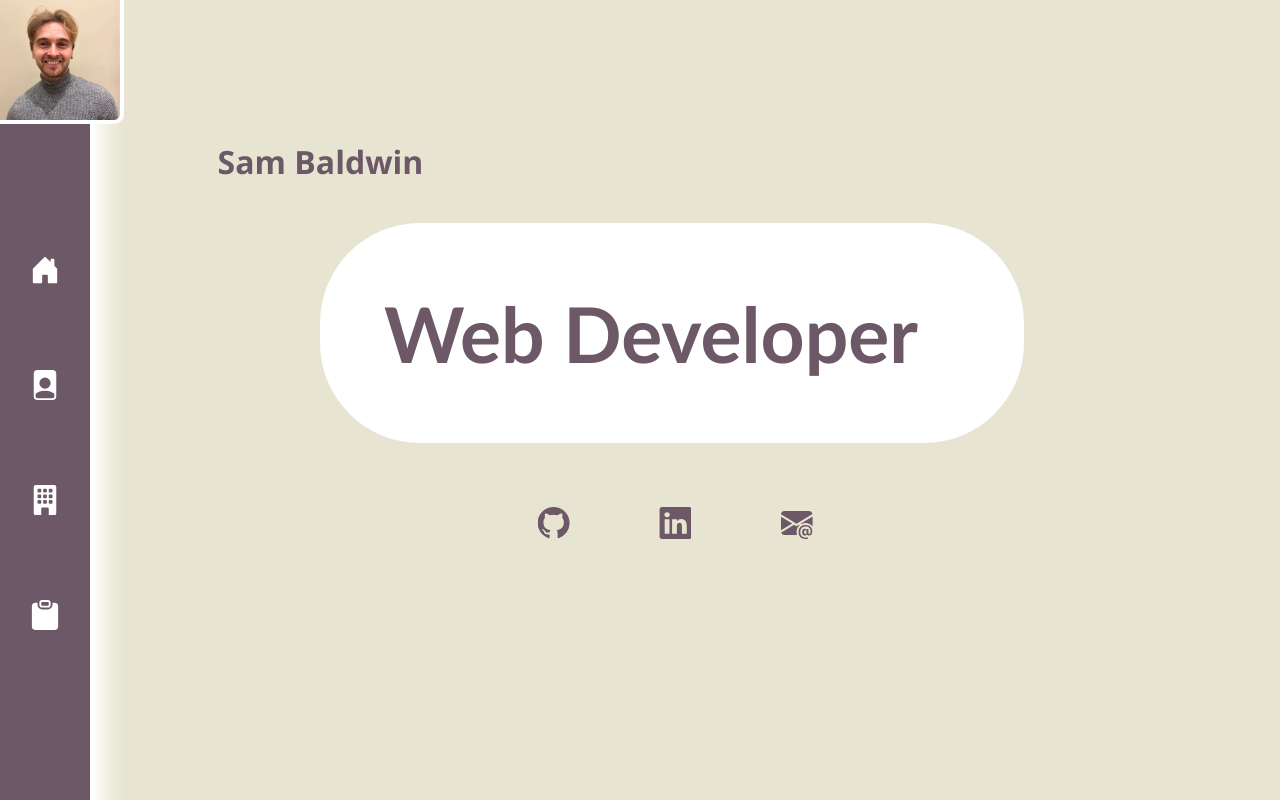
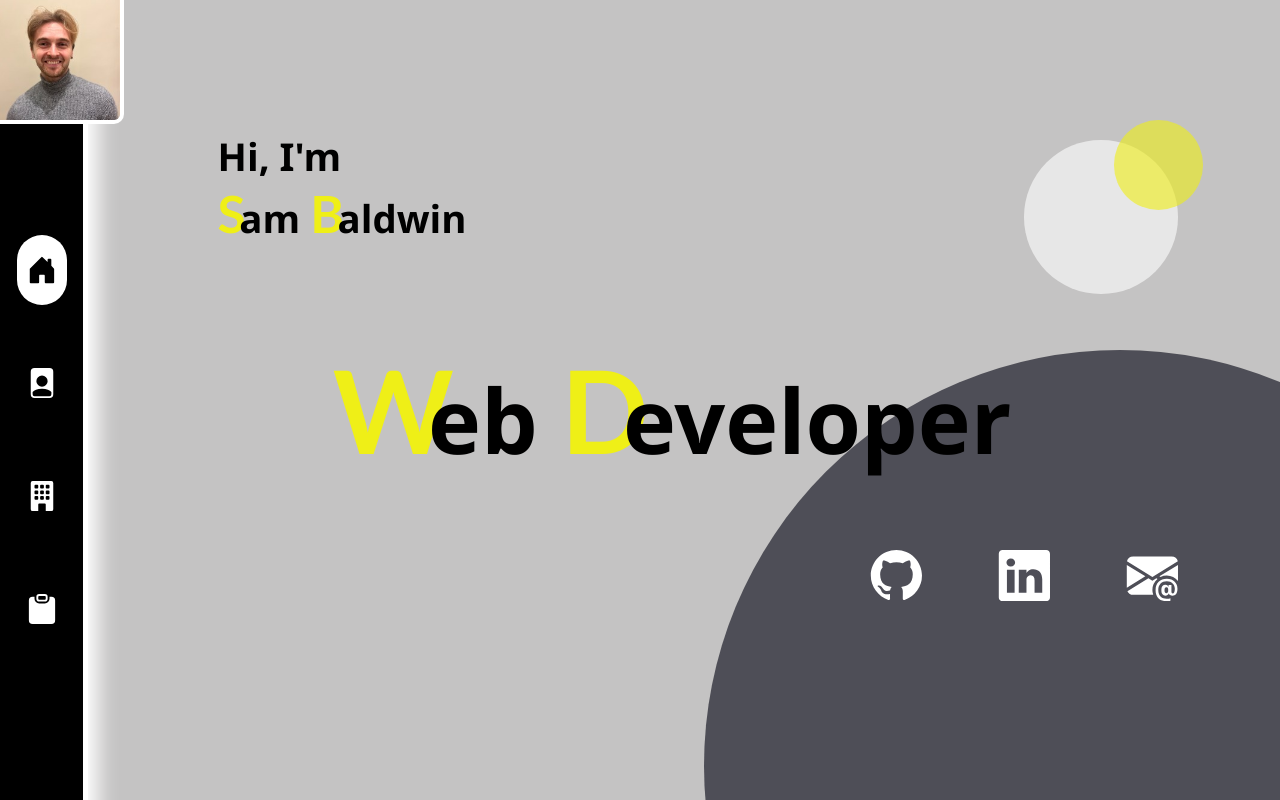
Before and after one commit to SamBaldwin4566/portfolio, a React (Create React App) app: page / in a window 1280 px wide. Built offline with nearby package versions, Linux system fonts and the light colour scheme.

Commit message:
changed all colour scheme and landing page

```diff
--- a/src/App.css
+++ b/src/App.css
@@ -1,14 +1,22 @@
+/* color: rgb(109, 88, 103); purple*/
+/* rgb(231, 229, 209) off white*/
+
+
 body {
-  background-color:rgb(231, 229, 209);
+  background-color:rgb(196, 195, 195);
+  height:100%;
+  font-family:'Trebuchet MS', 'Lucida Sans Unicode', 'Lucida Grande', 'Lucida Sans', Arial, sans-serif;
+  /* background:linear-gradient(110deg, rgb(231, 229, 209) 30%,white 20%); */
   text-align: center;
-  font-family:'Segoe UI', Tahoma, Geneva, Verdana, sans-serif
+  /* font-family:'Segoe UI', Tahoma, Geneva, Verdana, sans-serif */
 
 }
 
 #navBar {
   /* background-color:rgb(16, 152, 80); */
-  background-color: rgb(109, 88, 103);
-  width: 7%;
+  background-color: black;
+  width: 6.5%;
+  /* width: 8vw; */
   min-width:37px;
   height: 100%;
   position: fixed;
@@ -23,11 +31,25 @@ body {
   padding-top: 5vh;
   padding-bottom: 5vh;
 
+
 }
 .icon {
   font-size: 30px;
 
   color: white
+}
+.active .icon {
+  color: black;
+  background-color: white;
+  padding-top: 20px;
+  padding-bottom:20px;
+  /* border-right: rgb(109, 88, 103) solid 1px; */
+  /* box-shadow: 0px 0px 30px rgb(231, 229, 209); */
+  border-radius: 1000px;
+  margin-top: -20px;
+  margin-bottom: -20px;
+  width: 60%;
+  min-width:37px;
 }
 
 #profPic {
@@ -38,10 +60,48 @@ body {
   top:0;
   left:0;
   width: 120px;
+  /* width:8vw; */
   z-index:100;
   border-right: 4px white solid;
   border-bottom: 4px white solid;
+}
+.circle1 {
+  height: max(65vw, 420px);
+  width: max(65vw, 420px);
+  /* height:1000px;
+  width:1000px; */
+  background-color: rgba(1, 1, 16, 0.6);
+  border-radius: 50%;
+  position:fixed;
 
+  top: 350px;
+  left: 55vw;
+  z-index:-100;
+
+}
+.circle2 {
+  height: 12vw;
+  width: 12vw;
+  background-color: rgba(255, 255, 255, 0.6);
+  border-radius: 50%;
+  position:fixed;
+  top: 140px;
+  left:80vw;
+  z-index:-90;
+}
+.circle3 {
+  height: 7vw;
+  width: 7vw;
+  background-color: rgba(239, 239, 23, 0.6);
+  border-radius: 50%;
+  position:fixed;
+  top: 120px;
+  left:87vw;
+  z-index:-50;
+}
+
+img {
+  filter:grayscale(0%)
 }
 
 .pageHeading {
@@ -50,7 +110,7 @@ body {
   height: 3%;
   margin-left: 123px;
   /* background-color: rgb(16, 152, 80); */
-  background-color: rgb(109, 88, 103);
+  background-color: black;
   padding-top:30px;
   padding-bottom: 30px;
   z-index:1;
@@ -71,39 +131,90 @@ body {
 /* Landing page styles */
 #landing {
   text-align: left;
-  color: rgb(109, 88, 103);
+  color: black;
 
 }
-#name {
-  margin-top: 140px;
+.name {
+  margin-top: 130px;
   margin-left: 17vw;
-  font-size: 2.5vw;
+  font-size: max(3vw, 20px);
+  font-family:'Segoe UI', Tahoma, Geneva, Verdana, sans-serif;
+  text-align: left;
+
+
+
 }
 
 #role {
-  margin-left:25%;
-  margin-top:40px;
-  font-size:6vw;
+  margin-left:22vw;
+  margin-top:70px;
+  font-size: max(7vw, 25px);
+  font-family:'Segoe UI', Tahoma, Geneva, Verdana, sans-serif;
+  /* background-color:rgb(162, 163, 159); */
+  width: 55vw;
+  min-width: 150px;
+  padding: 3vw;
+  border-radius: 40px;
+  text-align:center;
+  position:absolute;
+  top:29%;
+
+
+}
+span {
+  color:rgb(239, 239, 23);
   font-family:'Trebuchet MS', 'Lucida Sans Unicode', 'Lucida Grande', 'Lucida Sans', Arial, sans-serif;
-  background-color:white;
-  width: 45vw;
+  margin-right: -1vw;
 
-  padding: 5vw;
-  border-radius: 100px;
+}
+.name span {
+  font-size: max(4vw, 35px);
+  margin-right: -0.5vw;
+}
+#role span {
+  font-size: max(9vw, 50px);
+  margin-right: -2vw;
+}
+.triangle1 {
+  width: 0;
+  height:0;
+  border-left: 30vw solid transparent;
+  border-right: 30vw solid transparent;
+  border-bottom:400px solid black;
+  position: absolute;
+  bottom:0;
+  left: 23%;
+  z-index: -10;
+}
+.triangle2 {
+  width: 0;
+  height:0;
+  border-left: 30vw solid transparent;
+  border-right: 30vw solid transparent;
+  border-top:400px solid white;
+  position: absolute;
+  top:0;
+  left: 23%;
+  z-index: -11;
 }
 
 #contactIcons {
-  margin-left: 35%;
-  color:rgb(109, 88, 103)
+  margin-left: 62%;
+  position:absolute;
+  top: 550px;
+  /* color:rgb(109, 88, 103); */
+  color:white;
+
 
 }
 .contact {
-  font-size: 2.5vw;
-  padding-left: 7vw;
+  font-size: 4vw;
+  padding-left: 6vw;
+  color:white
 }
 
 a {
-  color:rgb(109, 88, 103)
+  color:black
 }
 
 
@@ -117,6 +228,14 @@ a {
   margin-left: 13%;
 
   z-index:1;
+}
+#aboutMe .heading {
+  font-size: max(2.7vw, 20px);
+  font-family: Cambria, Cochin, Georgia, Times, 'Times New Roman', serif;
+  text-decoration: underline;
+}
+#aboutMe p {
+  text-align:left;
 }
 
 .skills {
@@ -132,7 +251,7 @@ a {
 }
 
 #aboutMeInfo {
-  margin-top: 200px;
+  margin-top: 80px;
 
 
 
@@ -194,6 +313,7 @@ tr {
 }
 .imgRotateRight:hover {
   transform: scale(1.5);
+
 }
 .imgRotateLeft:hover {
   transform: scale(1.5);
@@ -246,19 +366,20 @@ tr {
   position: relative;
   margin-left: 13vw;;
   margin-top:10vw;
-  border: red solid 3px;
+
 }
+
+/* Mobile page display */
 .expMob {
   text-align:left;
   width: 300px;
   margin-left:auto;
   margin-right:auto;
-  size:small;
-  margin-left: 15vw;
+  margin-left: 13vw;
 }
 
 /* Divider between the columns  */
-/* #expGrid::after {
+.expWeb::after {
   content:'';
   grid-column: 2;
   position: absolute;
@@ -266,7 +387,10 @@ tr {
   bottom: 0;
   width: 15px;
   background-color: black;
-} */
+  margin-left: 30px;
+}
+
+
 
 
 .expLeft {
@@ -276,22 +400,14 @@ tr {
   border-radius: 10px;
   margin-right: auto;
   margin-left: auto;
-  margin-top: 110px;
-  margin-bottom:110px;
+  margin-top: 20px;
+  margin-bottom:20px;
   text-align:center;
   width: 30vw;
   min-width: 220px;
   height:170px;
   border:white solid 2px;
 }
-
-.expLeft:hover {
-  background-color: rgb(210, 207, 207);
-  border:white solid 2px;
-  box-shadow: 0px 0px 10px 10px white;
-}
-
-
 .expRight {
   grid-column: 3;
   padding: 20px;
@@ -299,13 +415,20 @@ tr {
   border-radius: 10px;
   margin-right: auto;
   margin-left: auto;
-  margin-top:110px;
-  margin-bottom: 110px;
+  margin-top:20px;
+  margin-bottom: 20px;
   text-align:center;
   width: 30vw;
   min-width: 220px;
   height: 170px;
   border:white solid 2px;
+}
+
+
+.expLeft:hover {
+  background-color: rgb(210, 207, 207);
+  border:white solid 2px;
+  box-shadow: 0px 0px 10px 10px white;
 }
 .expRight:hover {
   background-color: rgb(210, 207, 207);
@@ -313,17 +436,39 @@ tr {
   box-shadow: 0px 0px 10px 10px white;
 }
 
+
+/* .expMob .expLeft:hover {
+  display:none
+}
+
+.expMob .expRight:hover {
+  display:none
+} */
+
+
+
 .infoLeft {
-
   grid-column: 1;
-  background-color: rgb(210, 207, 207);
+  background-color: white;
+  /* color:white; */
   width:25vw;
   min-width:250px;
-  height: 400px;
+  height: auto;
   margin-right: auto;
   margin-left: auto;
 
   padding: 10px;
+  border-radius:30px;
+}
+.infoRight {
+  grid-column: 3;
+  background-color: white;
+  width:25vw;;
+  min-width: 250px;
+  height: auto;
+  margin-right: auto;
+  margin-left: auto;
+  padding:10px;
   border-radius:30px;
 }
 
@@ -340,19 +485,27 @@ tr {
     border-left: 20px solid rgb(210, 207, 207);
 } */
 
-.infoRight {
-
-  grid-column: 3;
-  background-color: rgb(210, 207, 207);
-  width:25vw;;
-  min-width: 250px;
-  height: 400px;
-  margin-right: auto;
-  margin-left: auto;
 
 
-  padding:10px;
-  border-radius:30px;
+.expMob .expLeft {
+  margin-top:100px;
+  margin-bottom: 100px;
+
+}
+.expMob .expRight {
+  margin-top:100px;
+  margin-bottom: 100px;
+}
+.expMob .infoLeft {
+  margin-top: 100px;
+  font-size: 3px;
+  margin-top: -80px;
+
+}
+.expMob .infoRight {
+  margin-top: 100px;
+  margin-top: -80px;
+
 }
 
 /* Arrow */
@@ -455,8 +608,8 @@ tr {
 #projectsGrid {
 
   width: 90%;
-  margin-left: -70px;
-  margin-top: 100px;
+  margin-left: 10vw;
+  margin-top: 50px;
 
   /* margin-right:auto;
   margin-left:auto; */
@@ -478,7 +631,7 @@ tr {
 .projectPic {
   width: 18vw;
   min-width:150px;
-  border: white solid 20px;
+  border: white solid 10px;
   border-radius: 50px;
   margin: 30px;
 
--- a/src/components/aboutMe.js
+++ b/src/components/aboutMe.js
@@ -9,7 +9,11 @@ function AboutMe() {
 
     return(
         <div>
-            <div className="pageHeading"><b>About Me</b></div>
+            {/* <div className="pageHeading"><b>About Me</b></div> */}
+            <div className="circle1"></div>
+            <div className="circle2"></div>
+            <div className="circle3"></div>
+            <h1 className="name"><span className="firstLetter"><b>A</b></span>bout <span className="firstLetter"><b>M</b></span>e</h1>
             <div id="aboutMe">
 
 
--- a/src/components/experience.js
+++ b/src/components/experience.js
@@ -28,8 +28,11 @@ function Experience() {
 
     return(
         <div id="experience">
-            <div className="pageHeading"><b>Experience</b></div>
-
+            {/* <div className="pageHeading"><b>Experience</b></div> */}
+            <div className="circle1"></div>
+            <div className="circle2"></div>
+            <div className="circle3"></div>
+            <h1 className="name"><span className="firstLetter"><b>E</b></span>xperience & <span className="firstLetter"><b>E</b></span>ducation</h1>
             <div id="expGrid" className={isMobile ? "expMob" : 'expWeb'}>
 
                 <div id="exp1" className="expLeft"
--- a/src/components/landing.js
+++ b/src/components/landing.js
@@ -6,9 +6,14 @@ function Landing() {
 
     return(
         <div id="landing">
+            <div className="circle1"></div>
+            <div className="circle2"></div>
+            <div className="circle3"></div>
+            {/* <div className="triangle1"></div> */}
+            {/* <div className="triangle2"></div> */}
+            <h1 class="name">Hi, I'm <br/><span className="firstLetter"><b>S</b></span>am <span className="firstLetter"><b>B</b></span>aldwin</h1>
+            <h2 id="role"><span className="firstLetter"><b>W</b></span>eb <span className="firstLetter"><b>D</b></span>eveloper</h2>
 
-            <h1 id="name">Sam Baldwin</h1>
-            <h2 id="role"><b>Web Developer</b></h2>
             <div id="contactIcons">
                 <a href="https://github.com/SamBaldwin4566" target="_blank" rel="noreferrer"><BsGithub className="contact"/></a>
                 <a href="https://www.linkedin.com/in/sam-baldwin-235671254/" target="_blank" rel="noreferrer"><BsLinkedin className="contact"/></a>
--- a/src/components/navBar.js
+++ b/src/components/navBar.js
@@ -1,6 +1,7 @@
-import { Link } from "react-router-dom";
+import { NavLink } from "react-router-dom";
 import img from '../images/profilePicture.jpeg'
 import {  BsFillHouseDoorFill, BsFillFilePersonFill,BsBuildingFill, BsClipboardFill } from "react-icons/bs";
+
 
 // import { AiFillHome, AiOutlineUser } from "react-icons/ai";
 
@@ -8,13 +9,19 @@ import {  BsFillHouseDoorFill, BsFillFilePersonFill,BsBuildingFill, BsClipboardF
 
 function NavBar() {
 
+
+
     return(
         <div id="navBar">
+
+            {/* <div className="circle1"></div>
+            <div className="circle2"></div>
+            <div className="circle3"></div> */}
+            <div className="nav"><NavLink exact activeClassName = "active" to="/"><BsFillHouseDoorFill className="icon"/></NavLink></div>
+            <div className="nav"><NavLink activeClassName = "active" to="/aboutme"><BsFillFilePersonFill className="icon"/></NavLink></div>
+            <div className="nav"><NavLink activeClassName = "active" to="/experience"><BsBuildingFill className="icon"/></NavLink></div>
+            <div className="nav"><NavLink activeClassName = "active" to="/projects"><BsClipboardFill className="icon"/></NavLink></div>
             <img src={img} id="profPic" alt="pic"></img>
-            <div className="nav"><Link to="/"><BsFillHouseDoorFill className="icon"/></Link></div>
-            <div className="nav"><Link to="/aboutme"><BsFillFilePersonFill className="icon"/></Link></div>
-            <div className="nav"><Link to="/experience"><BsBuildingFill className="icon"/></Link></div>
-            <div className="nav"><Link to="/projects"><BsClipboardFill className="icon"/></Link></div>
         </div>
     )
 }
```
Also changed, not shown: src/components/projects.js (+6 -2 lines).
